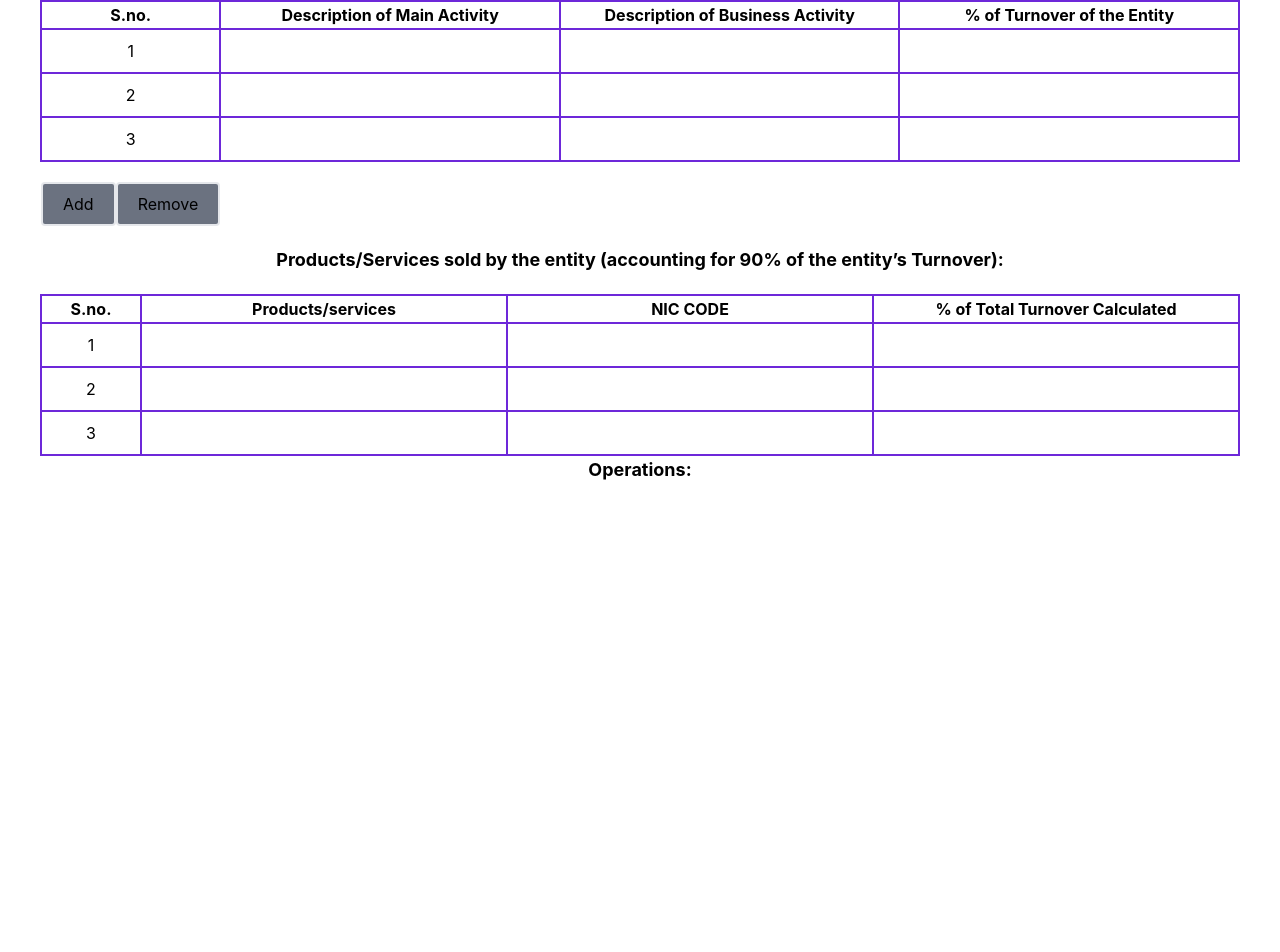
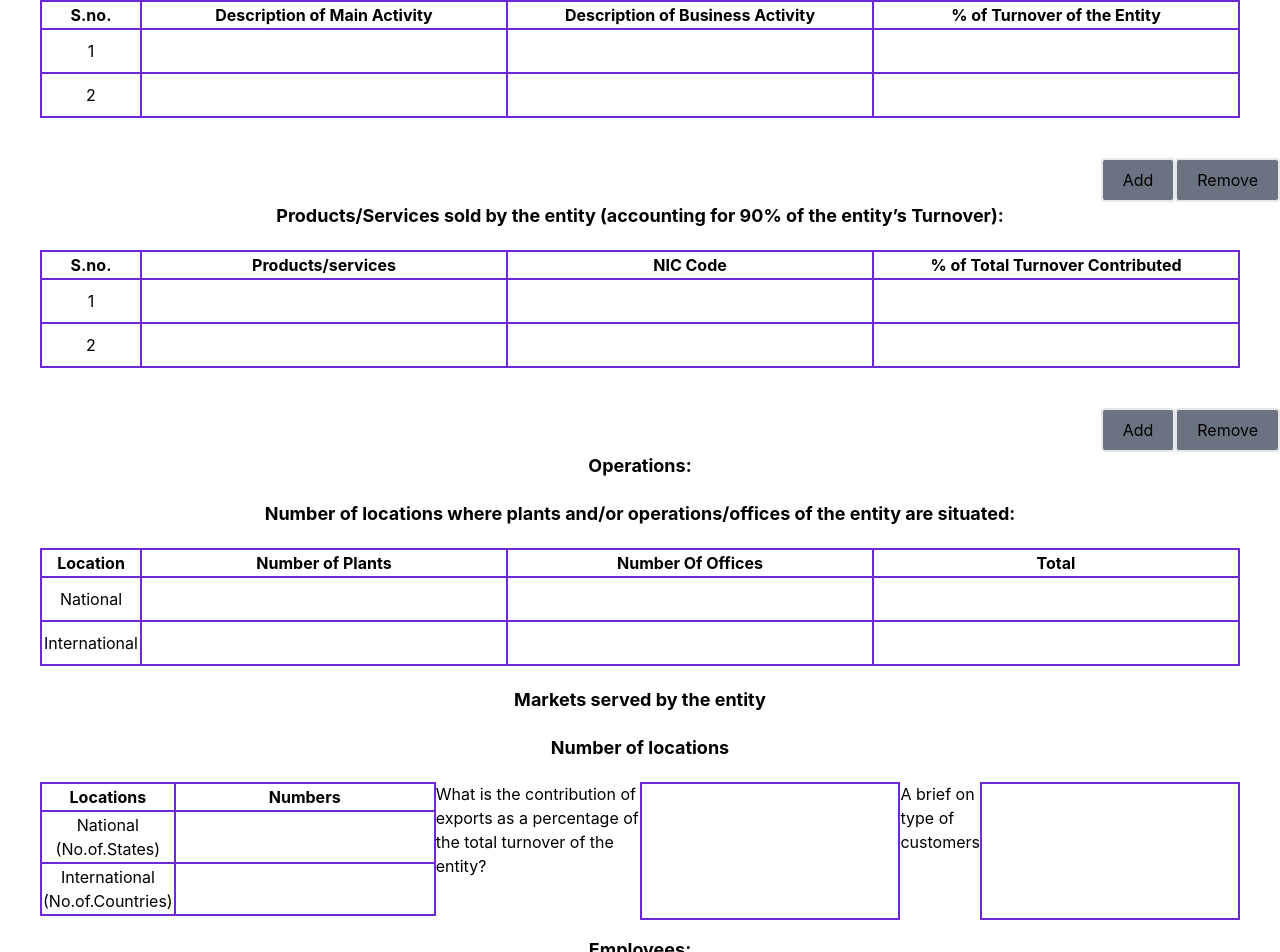
Before and after one commit to mdnasim3108/netZeroPro, a React (Create React App) app in the folder client/: page /sectionA in a window 1280 px wide. Shown: the part 660-1612 px from the top of the page. Before the commit the page ends 1164 px from the top, so only its background shows below. Built offline with nearby package versions, Linux system fonts and the light colour scheme.

Commit message:
table_section

```diff
--- a/client/src/components/navbar/SectionA.jsx
+++ b/client/src/components/navbar/SectionA.jsx
@@ -1,26 +1,10 @@
 import React, { useState } from "react";
 import { Helmet } from "react-helmet";
 const SectionA = () => {
-  const [table, setTable] = useState([1, 2, 3]);
-  const row = table.map((el) => {
-    return (
-      <tr>
-        <td className="border-2  border-violet-700 w-[100px] text-center">
-          {el}
-        </td>
-        <td className="border-2  border-violet-700 focus:border-green-500">
-          <input className="pl-[0.5rem]  inline  mb-[1rem]    authip  " />
-        </td>
-        <td className="border-2  border-violet-700">
-          <input className="pl-[0.5rem]  inline  mb-[1rem]  focus:border-green-500 authip  " />
-        </td>
-        <td className="border-2  border-violet-700">
-          <input className="pl-[0.5rem]  inline  mb-[1rem]  focus:border-green-500 authip " />
-        </td>
-      </tr>
-    );
-  });
 
+  // dynamic allocation of rows in table
+
+  const [table, setTable] = useState([1,2]);
   const [formData, setFormData] = useState({
     CIN: "",
     name: "",
@@ -35,18 +19,115 @@ const SectionA = () => {
     paidupCapital: "",
     personName: "",
     personEmail: "",
-    main1Activity: "",
-    business1Activity: "",
-    turn1over: "",
+    mainActivity_1:"",
+    businessActivity_1:"",
+    turnOverEntity_1:"",
+    product_1:"",
+    NICcode_1:"",
+    totalTurnover_1:"",
+    nationalPlants:"",
+    nationalOffice:"",
+    nationalTotal:"",
+    internationalPlants:"",
+    internationalOffice:"",
+    internationalTotal:"",
+    nationalNumbers:"",
+    internationalNumbers:"",
+    contributionExports:"",
+    briefCustomers:"",
+
+
+
+
   });
-
   const sectionChange = (e) => {
     setFormData((previousState) => ({
       ...previousState,
       [e.target.id]: e.target.value,
     }));
-    console.log(e.target.value);
+
   };
+  const row = table.map((el) => {
+    return (
+      <tr>
+        <td className="border-2  border-violet-700 w-[100px] text-center">
+          {el}
+        </td>
+        <td className="border-2  border-violet-700 focus:border-green-500">
+          <input
+              id={`mainActivity_${el}` }
+              className="pl-[0.5rem]  inline  mb-[1rem] authip "
+              name={`mainActivity_${el}`}
+              onChange={sectionChange}
+              required
+
+          />
+        </td>
+        <td className="border-2  border-violet-700">
+          <input
+                  className="pl-[0.5rem]  inline  mb-[1rem]  focus:border-green-500 authip  "
+                  id={`businessActivity_${el}`}
+                  name={`businessActivity_${el}`}
+                  onChange={sectionChange}
+                  required
+
+          />
+        </td>
+        <td className="border-2  border-violet-700">
+          <input
+                id={`turnOverEntity_${el}`}
+                className="pl-[0.5rem]  inline  mb-[1rem]  focus:border-green-500 authip "
+                name={`turnOverEntity_${el}`}
+                onChange={sectionChange}
+                required
+            />
+        </td>
+      </tr>
+    );
+  });
+
+  const productArray = table.map((el) => {
+    return (
+      <tr>
+        <td className="border-2  border-violet-700 w-[100px] text-center">
+          {el}
+        </td>
+        <td className="border-2  border-violet-700 focus:border-green-500">
+          <input
+              id={`product_${el}` }
+              className="pl-[0.5rem]  inline  mb-[1rem] authip "
+              name={`product_${el}` }
+              onChange={sectionChange}
+              required
+
+          />
+        </td>
+        <td className="border-2  border-violet-700">
+          <input
+                  className="pl-[0.5rem]  inline  mb-[1rem]  focus:border-green-500 authip  "
+                  id={`NICcode_${el}`}
+                  name={`NICcode_${el}`}
+                  onChange={sectionChange}
+                  required
+
+          />
+        </td>
+        <td className="border-2  border-violet-700">
+          <input
+                id={`totalTurnover_${el}`}
+                className="pl-[0.5rem]  inline  mb-[1rem]  focus:border-green-500 authip "
+                name={`totalTurnover_${el}`}
+                onChange={sectionChange}
+                required
+            />
+        </td>
+      </tr>
+    );
+  });
+
+
+  console.log(formData)
+
 
   const handleSubmit = () => {};
   const addRowHandler = () => {
@@ -54,7 +135,7 @@ const SectionA = () => {
   };
   const removeRowHandler = () => {
     setTable((prev) => {
-      if (prev.length == 1) return prev;
+      if (prev.length === 1) return prev;
       const updatedTable = [...prev];
       updatedTable.pop();
       return updatedTable;
@@ -220,7 +301,7 @@ const SectionA = () => {
             />
           </div>
         </div>
-
+        {/* Products/services section  */}
         <h1 className="text-center mb-5 font-bold text-lg">
           Products/services:
         </h1>
@@ -228,6 +309,7 @@ const SectionA = () => {
         <h1 className="text-center mb-5 font-bold text-lg">
           Details of business activities (accounting for 90% of the turnover)
         </h1>
+
         <div className="px-10 flex justify-between">
           <table className="border-collapse h-[100px]  mb-5 w-[100%]">
             <thead>
@@ -246,9 +328,13 @@ const SectionA = () => {
               </tr>
             </thead>
             <tbody id="tb">{row}</tbody>
-            <div className="flex">
+
+          </table>
+
+        </div>
+        <div className="flex justify-end">
               <button
-                className="bg-gray-500 border-2 px-5 py-2 rounded mt-5"
+                className="bg-gray-500 border-2 px-5 py-2 rounded mt-5 pr-5 "
                 onClick={addRowHandler}
                 type="button"
               >
@@ -262,8 +348,6 @@ const SectionA = () => {
                 Remove
               </button>
             </div>
-          </table>
-        </div>
 
         {/* table2 */}
         <h1 className="text-center mb-5 font-bold text-lg">
@@ -271,68 +355,265 @@ const SectionA = () => {
           entity’s Turnover):
         </h1>
         <div className="px-10 flex justify-between">
-          <table className="border-collapse  h-[100px] w-full">
+          <table className="border-collapse h-[100px]  mb-5 w-[100%]">
             <thead>
               <tr className="">
-                <th className="border-violet-700 border-2 w-[-30rem]">S.no.</th>
+                <th className="border-violet-700 border-2 ">S.no.</th>
                 <th className="border-violet-700 border-2">
                   Products/services
                   </th>
-                <th className="border-violet-700 border-2">NIC CODE</th>
+                <th className="border-violet-700 border-2">
+                  NIC Code
+                </th>
                 <th className="border-violet-700 border-2">
                   {" "}
-                  % of Total Turnover Calculated
+                  % of Total Turnover Contributed
                 </th>
               </tr>
             </thead>
-            <tbody>
+            <tbody id="tb">{productArray}</tbody>
+
+          </table>
+
+        </div>
+        <div className="flex justify-end">
+              <button
+                className="bg-gray-500 border-2 px-5 py-2 rounded mt-5 pr-5 "
+                onClick={addRowHandler}
+                type="button"
+              >
+                Add
+              </button>
+              <button
+                className="bg-gray-500 border-2 px-5 py-2 rounded mt-5"
+                onClick={removeRowHandler}
+                type="button"
+              >
+                Remove
+              </button>
+            </div>
+
+            {/* OPERATIONS */}
+        <h1 className="text-center mb-5 font-bold text-lg">Operations:</h1>
+        <h1 className="text-center mb-5 font-bold text-lg">
+              Number of locations where plants and/or operations/offices of the entity are situated:
+        </h1>
+        <div className="px-10 flex justify-between">
+          <table className="border-collapse h-[100px]  mb-5 w-[100%]">
+              <thead>
                 <tr className="">
+                  <th className="border-violet-700 border-2 ">Location</th>
+                  <th className="border-violet-700 border-2">
+                    Number of Plants
+                    </th>
+                  <th className="border-violet-700 border-2">
+                  Number Of Offices
+                  </th>
+                  <th className="border-violet-700 border-2">
+                    {" "}
+                  Total
+                  </th>
+                </tr>
+              </thead>
+              <tr>
                   <td className="border-2  border-violet-700 w-[100px] text-center">
-                  1
+                    National
                   </td>
-                <td className="border-2  border-violet-700  focus:border-green-500 authip">
-                  <input className="pl-[0.5rem]  inline  mb-[1rem]   focus:border-green-500 authip  " />
+                  <td className="border-2  border-violet-700 focus:border-green-500">
+                    <input
+                        id="nationalPlants"
+                        className="pl-[0.5rem]  inline  mb-[1rem] authip "
+                        name="nationalPlants"
+                        onChange={sectionChange}
+                        required
+
+                    />
                   </td>
                   <td className="border-2  border-violet-700">
-                  <input className="pl-[0.5rem]  inline  mb-[1rem]  focus:border-green-500 authip  " />
+                    <input
+                            className="pl-[0.5rem]  inline  mb-[1rem]  focus:border-green-500 authip  "
+                            id="nationalOffice"
+                            name="nationalOffice"
+                            onChange={sectionChange}
+                            required
+
+                    />
                   </td>
                   <td className="border-2  border-violet-700">
-                  <input className="pl-[0.5rem]  inline  mb-[1rem]  focus:border-green-500 authip " />
+                    <input
+                          id="nationalTotal"
+                          className="pl-[0.5rem]  inline  mb-[1rem]  focus:border-green-500 authip "
+                          name="nationalTotal"
+                          onChange={sectionChange}
+                          required
+                      />
                   </td>
               </tr>
-              <tr className="">
+                <tr>
                   <td className="border-2  border-violet-700 w-[100px] text-center">
-                  2
+                    International
+                  </td>
+                  <td className="border-2  border-violet-700 focus:border-green-500">
+                    <input
+                        id="internationalPlants"
+                        className="pl-[0.5rem]  inline  mb-[1rem] authip "
+                        name="internationalPlants"
+                        onChange={sectionChange}
+                        required
+
+                    />
                   </td>
                   <td className="border-2  border-violet-700">
-                  <input className="pl-[0.5rem]  inline  mb-[1rem]   focus:border-green-500 authip  " />
+                    <input
+                            className="pl-[0.5rem]  inline  mb-[1rem]  focus:border-green-500 authip  "
+                            id="internationalOffice"
+                            name="internationalOffice"
+                            onChange={sectionChange}
+                            required
+
+                    />
                   </td>
                   <td className="border-2  border-violet-700">
-                  <input className="pl-[0.5rem]  inline  mb-[1rem]  focus:border-green-500 authip  " />
+                    <input
+                          id="internationalTotal"
+                          className="pl-[0.5rem]  inline  mb-[1rem]  focus:border-green-500 authip "
+                          name="internationalTotal"
+                          onChange={sectionChange}
+                          required
+                      />
+                  </td>
+              </tr>
+          </table>
+
+        </div>
+        <h1 className="text-center mb-5 font-bold text-lg">
+        Markets served by the entity
+        </h1>
+        <div>
+        <h4 className="text-center mb-5 font-bold text-lg">Number of locations</h4>
+        </div>
+
+        <div className="px-10 flex justify-between">
+          <table className="border-collapse h-[100px]  mb-5 w-[50%]">
+              <thead>
+                <tr className="">
+                  <th className="border-violet-700 border-2 ">Locations</th>
+                  <th className="border-violet-700 border-2">
+                    Numbers
+                    </th>
+                </tr>
+              </thead>
+
+              <tr>
+              <td className="border-2  border-violet-700 w-[100px] text-center">
+                    National (No.of.States)
                   </td>
               <td className="border-2  border-violet-700">
-                  <input className="pl-[0.5rem]  inline  mb-[1rem]  focus:border-green-500 authip " />
+                    <input
+                            className="pl-[0.5rem]  inline  mb-[1rem]  focus:border-green-500 authip  "
+                            id="nationalNumbers"
+                            name="nationalNumbers"
+                            onChange={sectionChange}
+                            required
+
+                    />
                   </td>
               </tr>
-              <tr className="">
+              <tr>
                   <td className="border-2  border-violet-700 w-[100px] text-center">
-                  3
+                    International (No.of.Countries)
                   </td>
-                <td className="border-2  border-violet-700">
-                  <input className="pl-[0.5rem]  inline  mb-[1rem]   focus:border-green-500 authip  " />
-                </td>
-                <td className="border-2  border-violet-700">
-                  <input className="pl-[0.5rem]  inline  mb-[1rem]  focus:border-green-500 authip  " />
-                </td>
-                <td className="border-2  border-violet-700">
-                  <input className="pl-[0.5rem]  inline  mb-[1rem]  focus:border-green-500 authip " />
+                  <td className="border-2  border-violet-700 focus:border-green-500">
+                    <input
+                        id="internationalNumbers"
+                        className="pl-[0.5rem]  inline  mb-[1rem] authip "
+                        name="internationalNumbers"
+                        onChange={sectionChange}
+                        required
+                    />
                   </td>
               </tr>
-            </tbody>
+          </table>
+          <label>What is the contribution of exports as a percentage of the total turnover of the entity? </label>
+          <input
+                        id="contributionExports"
+                        className="pl-[0.5rem]  inline  mb-[1rem]  border-2  border-violet-700 focus:border-green-500 authip w-[20.5rem] "
+                        name="contributionExports"
+                        onChange={sectionChange}
+                        required
+            />
+            <label>A brief on type of customers </label>
+                  <input
+                        id="briefCustomers"
+                        className="pl-[0.5rem]  inline  mb-[1rem]  border-2  border-violet-700 focus:border-green-500 authip w-[20.5rem] "
+                        name="briefCustomers"
+                        onChange={sectionChange}
+                        required
+                    />
+        </div>
+
+        {/* Employees */}
+      <h1 className="text-center mb-5 font-bold text-lg">Employees:</h1>
+      <h1 className="text-center mb-5 font-bold text-lg">
+        Participation/Inclusion/Representation of women:
+      </h1>
+
+      <div className="px-10 flex justify-between">
+          <table className="border-collapse h-[100px]  mb-5 w-[50%]">
+              <thead>
+                <tr className="">
+                  <th className="border-violet-700 border-2 "></th>
+                  <th className="border-violet-700 border-2">
+                    Total (A)
+                    </th>
+
+                      Number and percentage of females
+                        <tr>
+                            <th className="border-violet-700 border-2"> No (B)</th>
+                            <th className="border-violet-700 border-2"> % ( B / A )</th>
+                     </tr>
+                </tr>
+              </thead>
+
+              <tr>
+                  <td className="border-2  border-violet-700 w-[100px] text-center">
+                    International (No.of.Countries)
+                  </td>
+                  <td className="border-2  border-violet-700 focus:border-green-500">
+                    <input
+                        id="internationalNumbers"
+                        className="pl-[0.5rem]  inline  mb-[1rem] authip "
+                        name="internationalNumbers"
+                        onChange={sectionChange}
+                        required
+                    />
+                  </td>
+                  <td className="border-2  border-violet-700 w-[100px] text-center">
+                    International (No.of.Countries)
+                  </td>
+                  <td className="border-2  border-violet-700 focus:border-green-500">
+                    <input
+                        id="internationalNumbers"
+                        className="pl-[0.5rem]  inline  mb-[1rem] authip "
+                        name="internationalNumbers"
+                        onChange={sectionChange}
+                        required
+                    />
+                  </td>
+
+              </tr>
+
+
+
+
+
+
+
+
         </table>
         </div>
 
-        <h1 className="text-center mb-5 font-bold text-lg">Operations:</h1>
+
       </form>
     </div>
   );
```
Lines whose indentation alone changed are shown as unchanged.
